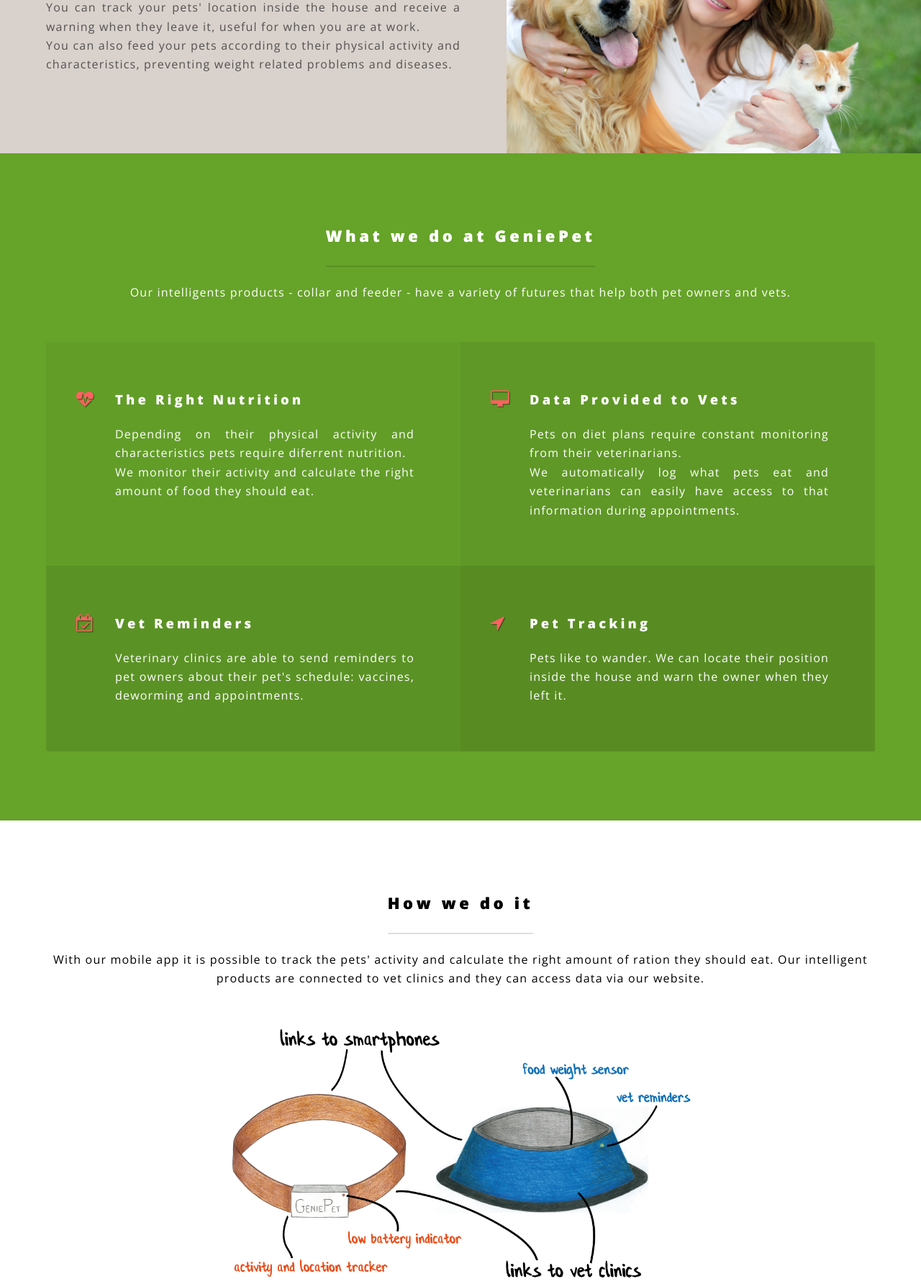
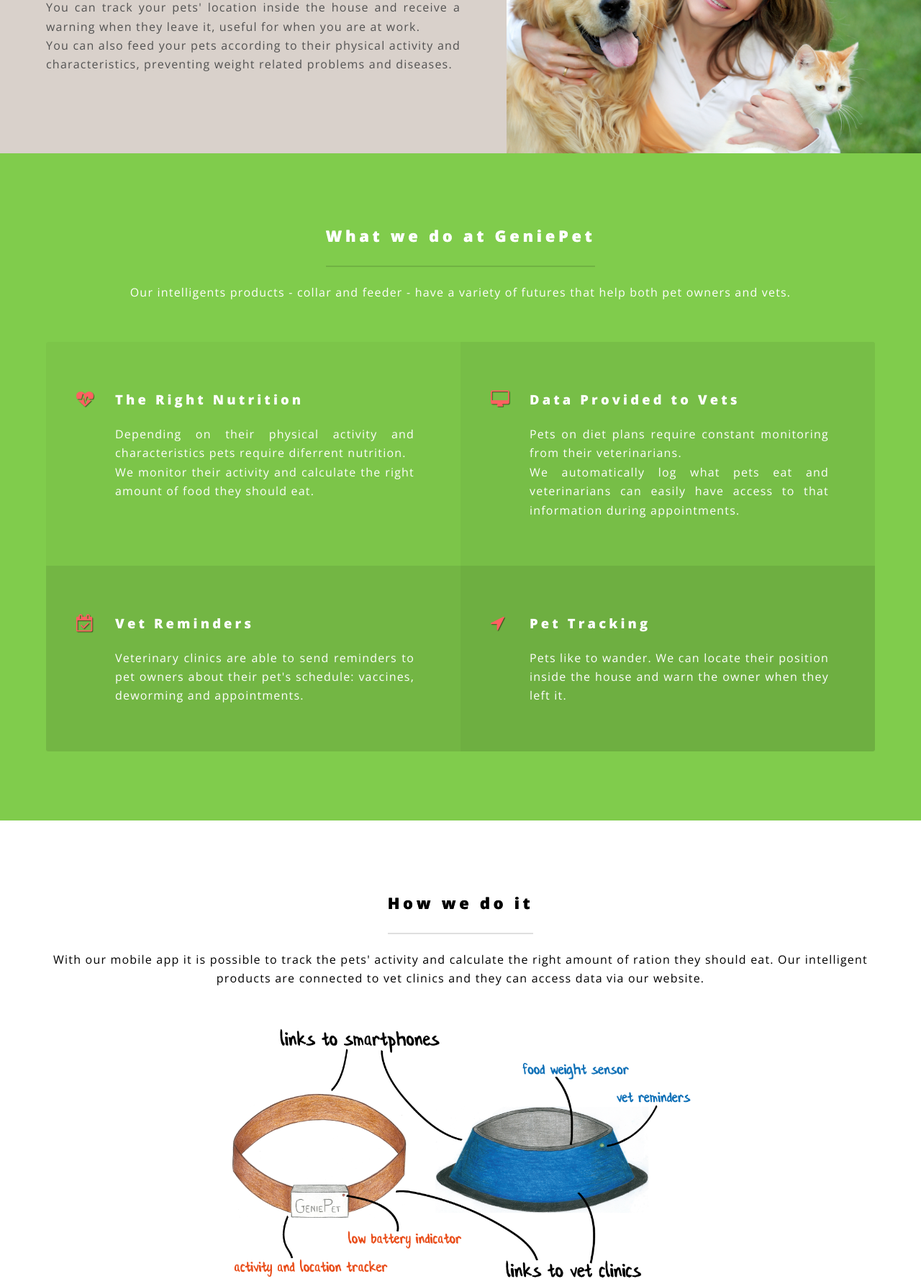
Before and after one commit to tostasmistas/LLP, a PHP site: page /index.html in a window 1280 px wide. Shown: the part 1849-3633 px from the top of the page at 72% size. Run offline with PHP 8.4, Linux system fonts and the light colour scheme.

Commit message:
fixed an issue with background color in wrapper style 3

```diff
--- a/assets/css/main.css
+++ b/assets/css/main.css
@@ -2799,7 +2799,7 @@
 		}
 
 		.wrapper.style3 {
-			background-color: #66A329;
+			background-color: #80CC4C;
 		}
 
 			.wrapper.style3 strong, .wrapper.style3 b {
```
